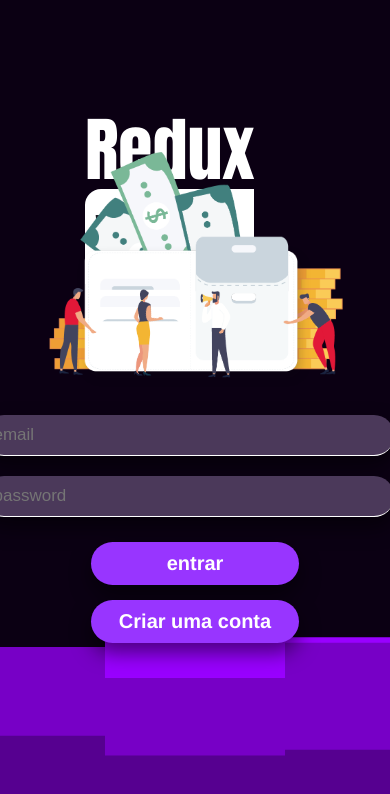
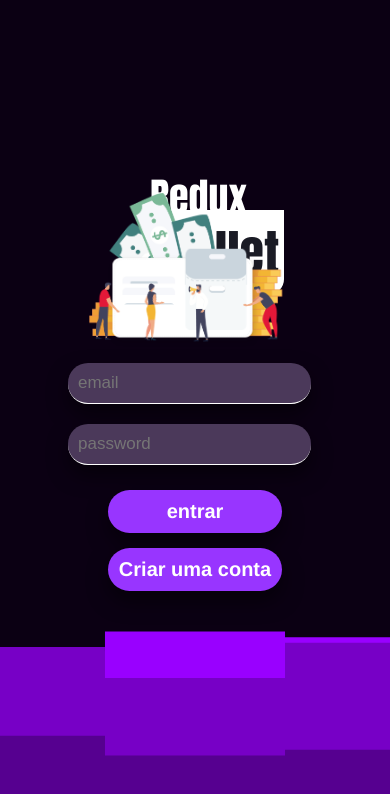
Before and after one commit to brenooliveiranascimento/Redux-wallet-Redux-thunk, a React (Create React App) app: page / in a window 390 px wide. Shown: the top 794 px of the page. Built offline with nearby package versions, Linux system fonts and the light colour scheme.

Commit message:
respansividade

```diff
--- a/src/Components/Forms/AuthForm/AuthForm.css
+++ b/src/Components/Forms/AuthForm/AuthForm.css
@@ -34,6 +34,7 @@
   padding: 10px;
   border-bottom: 1px solid white;
   margin-left: -3px;
+
 }
 
 .formContent button {
@@ -56,12 +57,11 @@ button:hover{
   background-color: #153ba3;
 }
 
-@media screen and (max-width: 1000px) {
-  .blourContainer {
+@media screen and (max-width: 900px){
+  .formContent input {
+    width: 90%;
+  }
+  .formContent button {
     width: 70%;
   }
-  .formContent input {
-    align-self: flex-start;
-    width: 390px;
-  }
 }
--- a/src/Components/Forms/AuthForm/AuthForm.tsx
+++ b/src/Components/Forms/AuthForm/AuthForm.tsx
@@ -20,6 +20,7 @@ function AuthForm({ authFormProps }: any) {
           isRegister && (
             <label htmlFor="name">
               <input
+                className="inputAuth"
                 placeholder="name"
                 data-testId="name-input"
                 value={userData.name}
--- a/src/Components/Logo/LogoSignIn.css
+++ b/src/Components/Logo/LogoSignIn.css
@@ -2,6 +2,20 @@
 .generalContainer {
   display: flex;
   margin-bottom: -100px;
+}
+
+.generalContainerMobile {
+  display: flex;
+  margin-bottom: -100px;
+}
+
+.LogoContainer {
+  display: flex;
+  flex-direction: column;
+  position: absolute;
+  top: -20px;
+  align-self: center;
+  margin-left: 40px;
 }
 
 .LogoContainer {
@@ -19,6 +33,16 @@ h1 {
   font-size: 70px;
 }
 
+.Logo_1Mobile {
+  font-family:Impact, Haettenschweiler, 'Arial Narrow Bold', sans-serif;
+  font-weight: 900;
+  font-size: 40px;
+  position: absolute;
+  align-self: center;
+  left: 150px;
+  top: 100px;
+}
+
 .Logo_1 {
   color: white;
 }
@@ -33,6 +57,19 @@ h1 {
   border-bottom-right-radius: 16px;
 }
 
+.Logo_2Mobile {
+  color: #1a1b25;
+  font-size: 50px;
+  margin-top: -130px;
+  background-color: #ffffff;
+  padding: 5px;
+  border-top-left-radius: 16px;
+  border-bottom-right-radius: 16px;
+  position: absolute;
+  top: 340px;
+  left: 150px;
+}
+
 @media screen and (max-width: 1000px) {
   .LogoContainer {
     margin-bottom: -10px;
--- a/src/Components/Logo/LogoSignIn.tsx
+++ b/src/Components/Logo/LogoSignIn.tsx
@@ -1,9 +1,10 @@
-import React from 'react';
+import React, { useEffect, useState } from 'react';
 import './LogoSignIn.css';
 import Lottie from 'react-lottie';
 import animationData from '../../assets/lottie/xablau.json';
 
 function LogoSignIn() {
+  const [widthScreen, setWidthScreen] = useState(window.innerWidth);
   const defaultOptions: any = {
     loop: true,
     autoplay: true,
@@ -12,6 +13,42 @@ function LogoSignIn() {
       preserveAspectRatio: 'xMidYMid slice',
     },
   };
+
+  useEffect(() => {
+    setInterval(() => setWidthScreen(window.innerWidth), 1000);
+  }, []);
+  if (widthScreen < 700) {
+    return (
+      <section
+        className="generalContainerMobile"
+      >
+        <section
+          className="LogoContainerMobile"
+        >
+          <h1
+            className="Logo_1Mobile"
+          >
+            Redux
+          </h1>
+          <h1
+            className="Logo_2Mobile"
+          >
+            Wallet
+          </h1>
+        </section>
+        <Lottie
+          style={{
+            alignSelf: 'center',
+            justifyContent: 'center',
+            width: 200,
+            height: 200,
+            marginRight: 20,
+          }}
+          options={defaultOptions}
+        />
+      </section>
+    );
+  }
   return (
     <section
       className="generalContainer"
```
